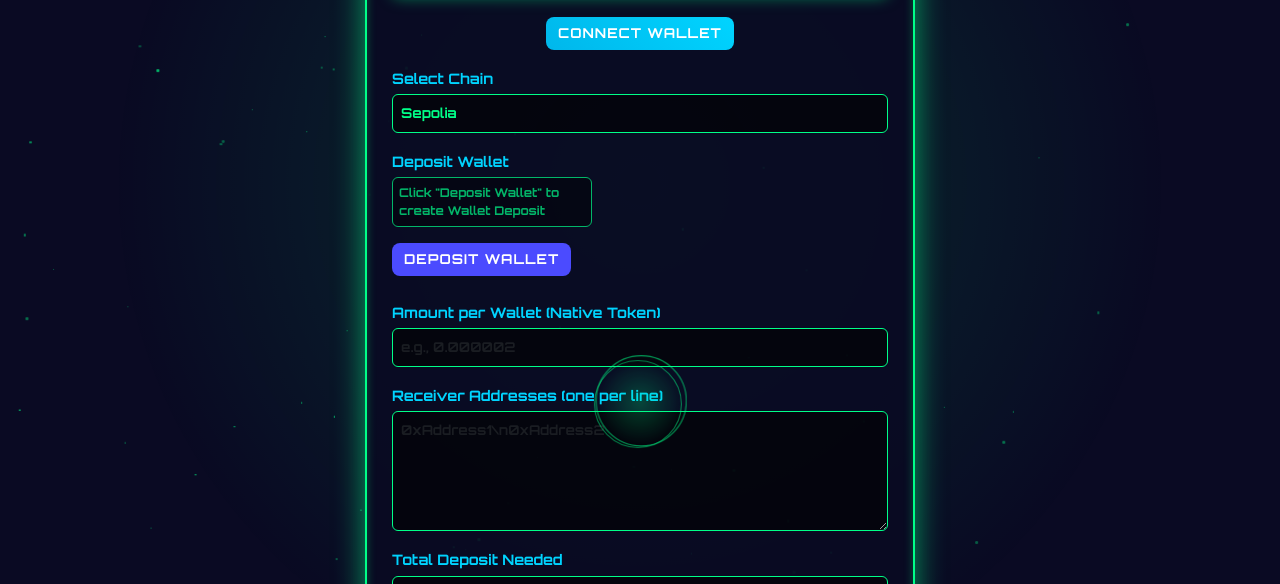
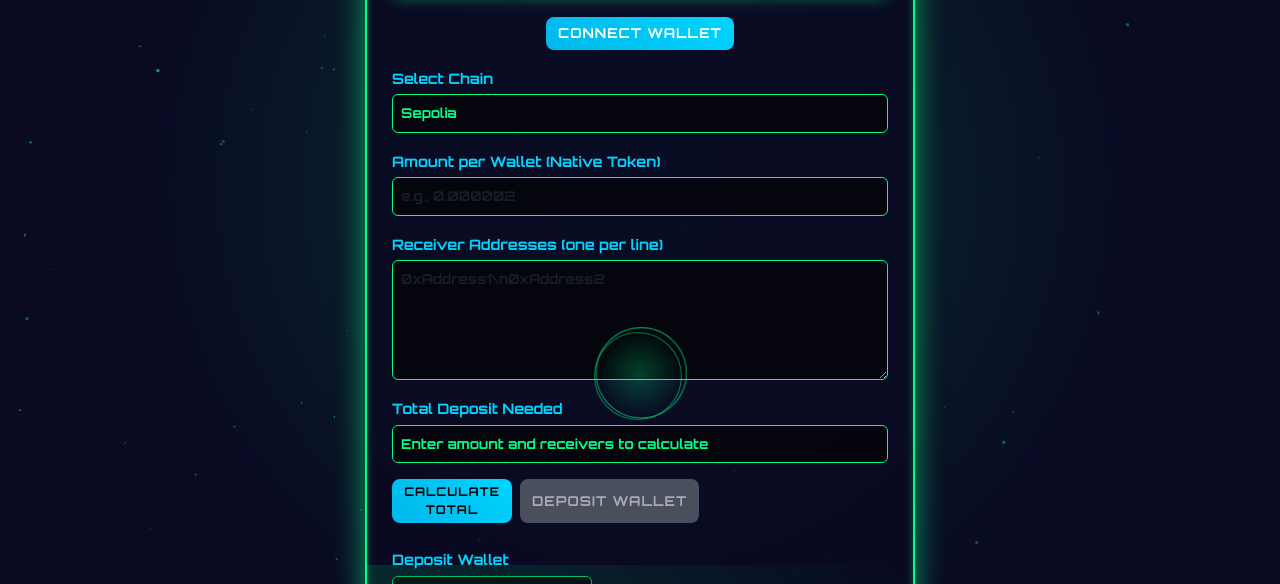
Before and after one commit to Ucill924/sender-rotate, a website: page index.html in a window 1280 px wide. Shown: the part 216-800 px from the top of the page. Drawn offline with nearby package versions, Linux system fonts and the light colour scheme.

Commit message:
Update index.html

```diff
--- a/index.html
+++ b/index.html
@@ -27,12 +27,6 @@
       <select id="chainSelect" class="form-select"></select>
     </div>
     <div class="mb-3">
-      <label class="form-label">Deposit Wallet</label>
-      <p id="mainWalletDisplay" class="form-control" readonly>Click "Deposit Wallet" to create Wallet Deposit</p>
-      <button id="generateMainWallet" class="btn btn-secondary mb-2">Deposit Wallet</button>
-      <button id="copyMainWallet" class="btn btn-outline-secondary mb-2" style="display: none;">Copy Address</button>
-    </div>
-    <div class="mb-3">
       <label for="amountPerWallet" class="form-label">Amount per Wallet (Native Token)</label>
       <input type="number" id="amountPerWallet" class="form-control" placeholder="e.g., 0.000002" step="0.000001">
     </div>
@@ -43,7 +37,15 @@
     <div class="mb-3">
       <label class="form-label">Total Deposit Needed</label>
       <p id="totalDeposit" class="form-control" readonly>Enter amount and receivers to calculate</p>
-      <button id="calculateTotal" class="btn btn-info mb-2">Calculate Total</button>
+      <div class="d-flex gap-2">
+        <button id="calculateTotal" class="btn btn-info mb-2">Calculate Total</button>
+        <button id="generateMainWallet" class="btn btn-secondary mb-2" disabled>Deposit Wallet</button>
+      </div>
+    </div>
+    <div class="mb-3">
+      <label class="form-label">Deposit Wallet</label>
+      <p id="mainWalletDisplay" class="form-control" readonly>Click "Deposit Wallet" to create Wallet Deposit</p>
+      <button id="copyMainWallet" class="btn btn-outline-secondary mb-2" style="display: none;">Copy Address</button>
     </div>
     <p class="text-danger">After you deposit, you cannot withdraw the balance.</p>
     <button id="depositAndTransfer" class="btn btn-success mb-3" disabled>Deposit & Transfer</button>
```
